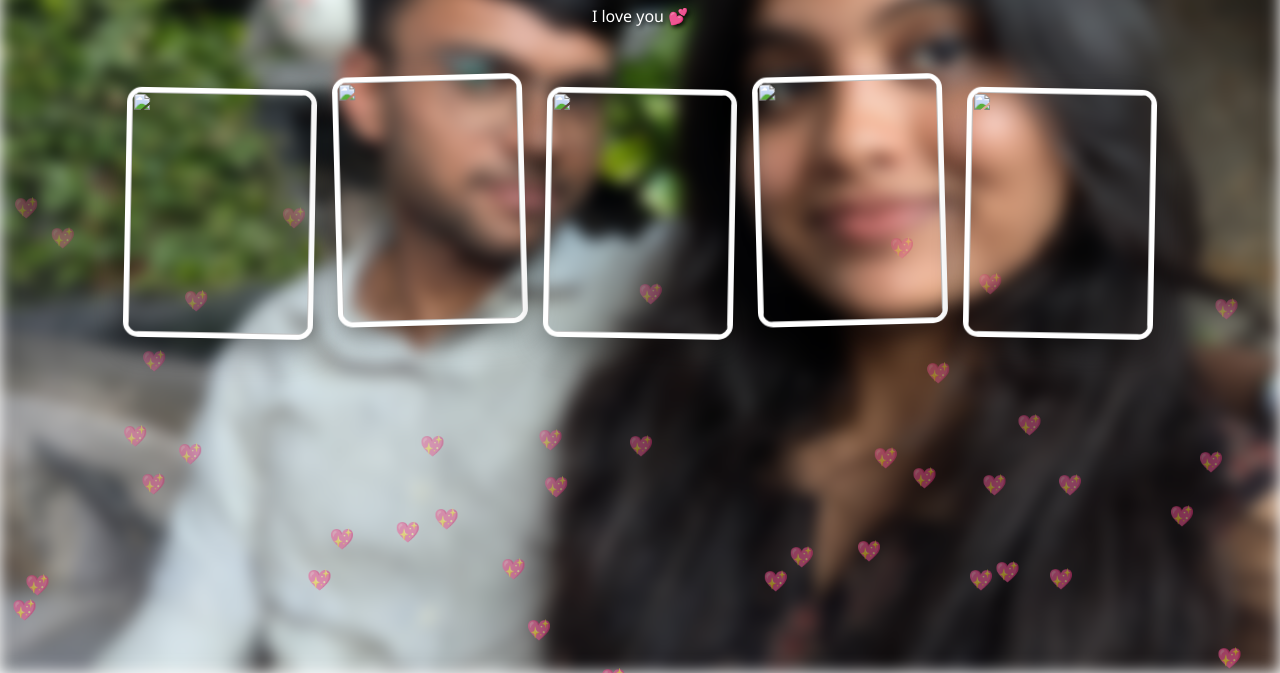
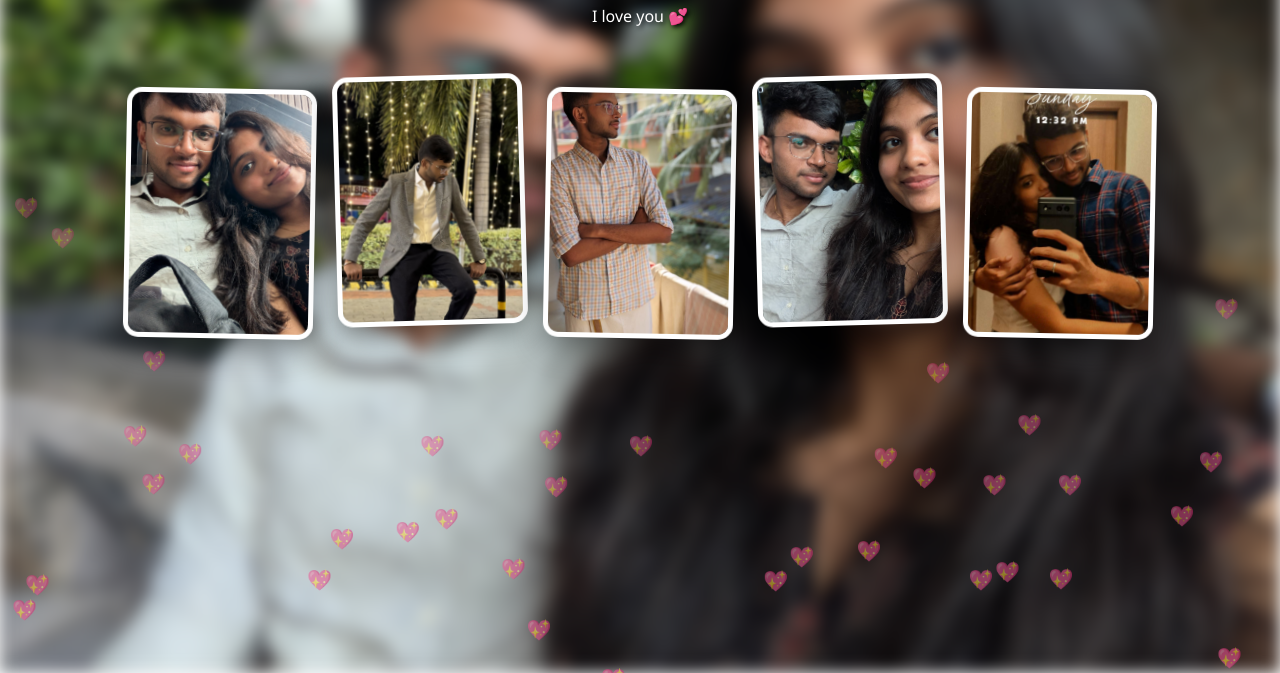
Before and after one commit to Minmini-07/bbb, a plain HTML site: page surprise.html in a window 1280 px wide. Shown: the part 127-800 px from the top of the page. Drawn offline with Linux system fonts and the light colour scheme.

Commit message:
Update surprise.html

```diff
--- a/surprise.html
+++ b/surprise.html
@@ -19,11 +19,11 @@
   </div>
 
   <div class="photo-wall">
-    <img src="photos/1.jpg" class="photo" />
-    <img src="photos/2.jpg" class="photo" />
-    <img src="photos/3.jpg" class="photo" />
-    <img src="photos/4.jpg" class="photo" />
-    <img src="photos/5.jpg" class="photo" />
+    <img src="1.jpg" class="photo" />
+    <img src="2.jpg" class="photo" />
+    <img src="3.jpg" class="photo" />
+    <img src="4.jpg" class="photo" />
+    <img src="5.jpg" class="photo" />
   </div>
 
   <script>
```
